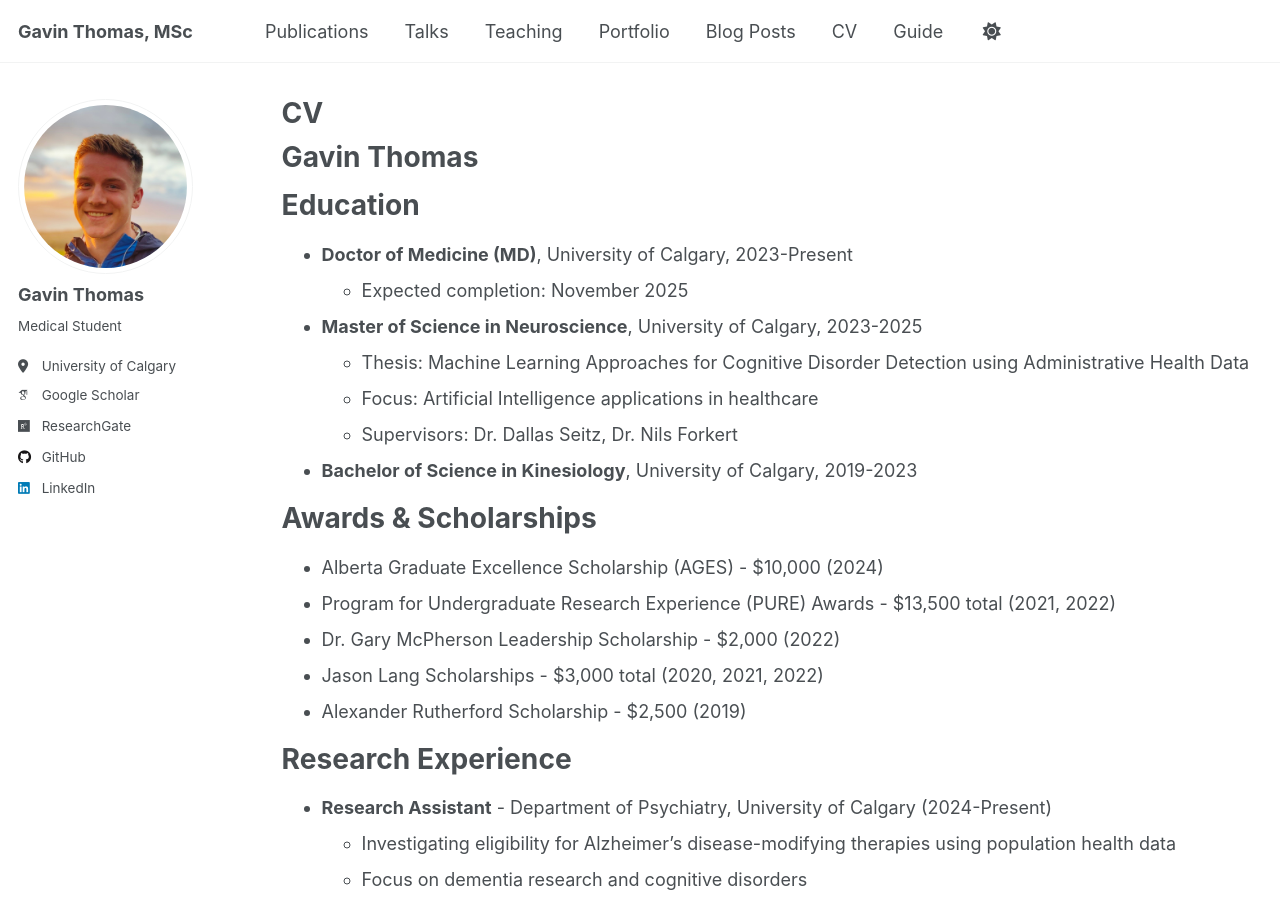
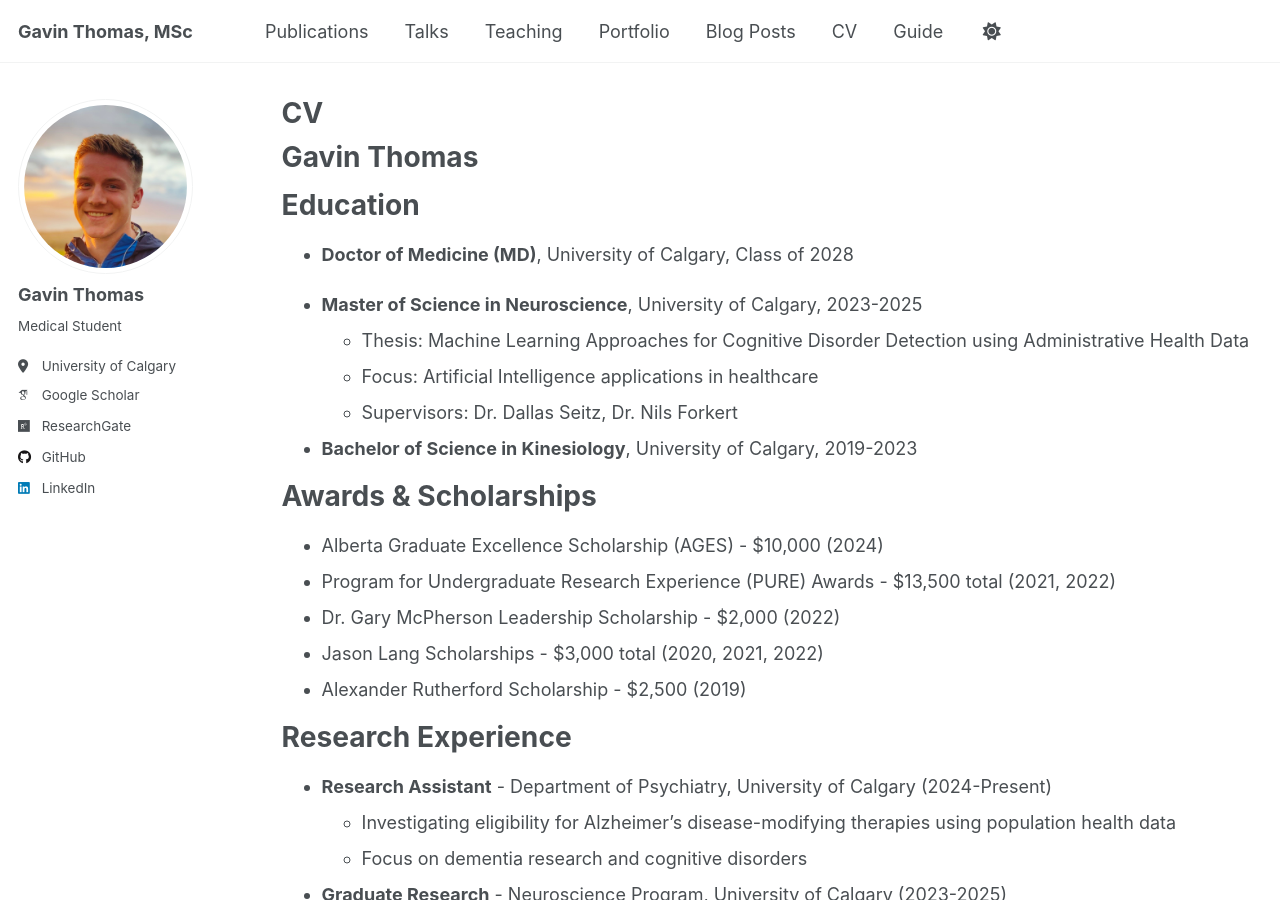
Before and after one commit to Gavin-Thomas/website, a Jekyll site: the page built from _pages/cv.md, in a window 1280 px wide and 900 px high. Built offline with Jekyll 4.4.1, drawn with Linux system fonts in a browser that asks for light colours; some web fonts are replaced; a script that is not in the unit is left out.

```diff
--- a/_pages/cv.md
+++ b/_pages/cv.md
@@ -13,8 +13,7 @@ redirect_from:
 
 Education
 ======
-* **Doctor of Medicine (MD)**, University of Calgary, 2023-Present
-  * Expected completion: November 2025
+* **Doctor of Medicine (MD)**, University of Calgary, Class of 2028
 
 * **Master of Science in Neuroscience**, University of Calgary, 2023-2025
   * Thesis: Machine Learning Approaches for Cognitive Disorder Detection using Administrative Health Data
```
Also changed, not shown: other parts of _pages/cv.md (+1 -1 lines).
